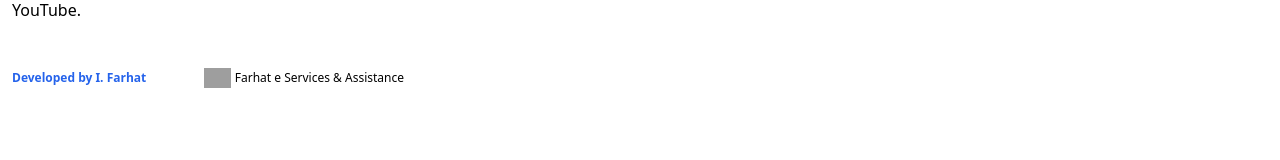
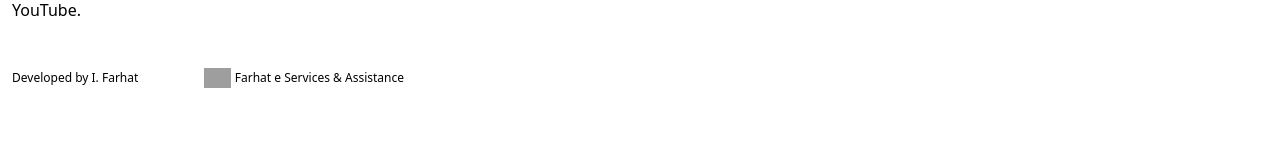
Before and after one commit to imfarhat/SkipPi, a browser extension: page index.html in a window 1280 px wide. Shown: the part 250-410 px from the top of the page. Drawn offline with Linux system fonts and the light colour scheme; grey boxes are pictures that could not be loaded.

Commit message:
update ui

```diff
--- a/index.html
+++ b/index.html
@@ -117,7 +117,7 @@
           rel="noopener noreferrer"
           class="text-xs w-fit"
         >
-          <span class="flex flex-row gap-1 items-center justify-center text-blue-600 font-semibold">
+          <span class="flex flex-row gap-1 items-center justify-center">
             Developed by I. Farhat
           </span>
         </a>
```
Also changed, not shown: 1 other file.
